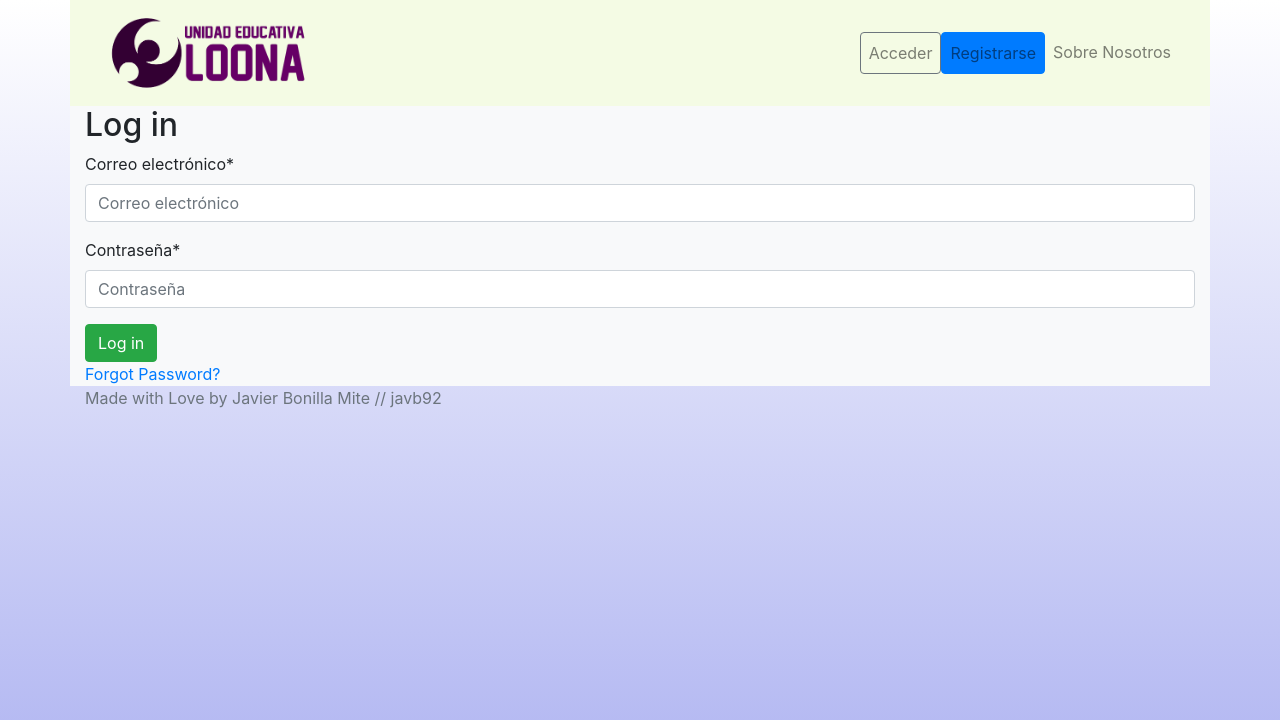
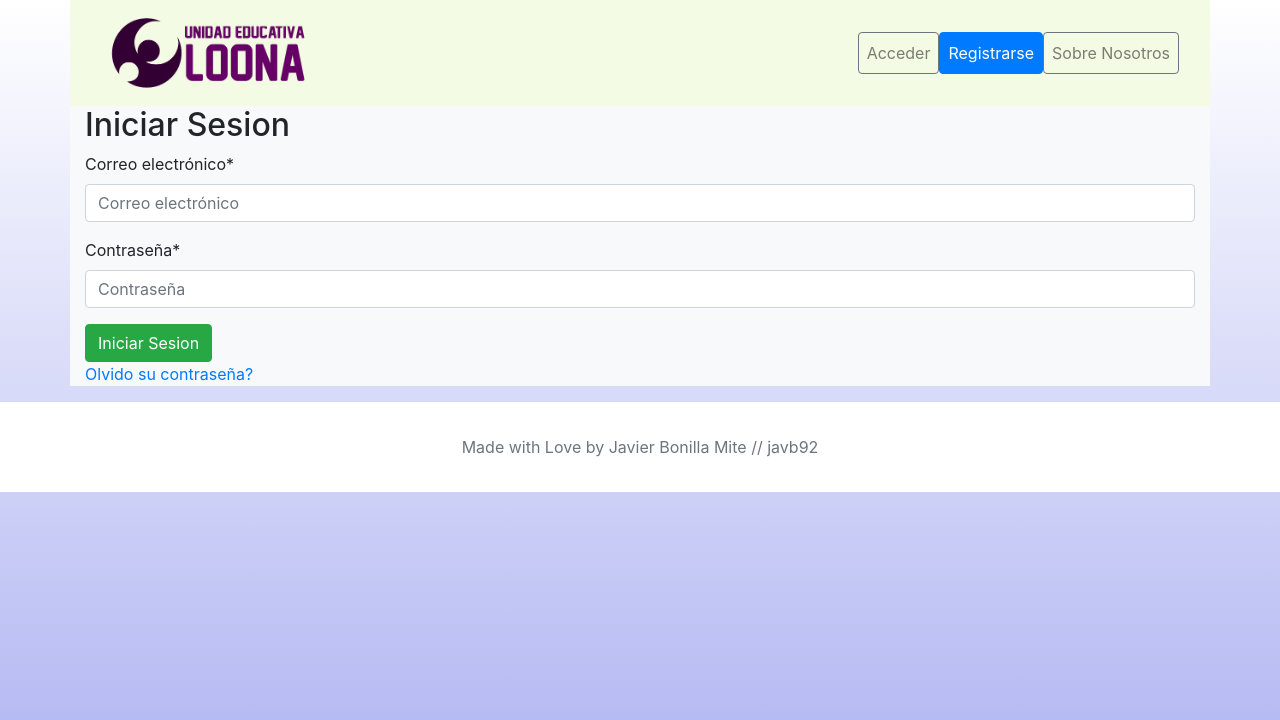
Before and after one commit to bonllavier/django_loona_school, a Django app: page /accounts/login/ in a window 1280 px wide. Shown: the top 720 px of the page. Run offline with Django 3.2, Linux system fonts and the light colour scheme; some libraries are stand-ins or nearby versions.

Commit message:
updated css

```diff
--- a/config/settings.py
+++ b/config/settings.py
@@ -141,7 +141,7 @@ STATIC_ROOT = os.path.join(BASE_DIR, "staticfiles")
 # https://docs.djangoproject.com/en/dev/ref/settings/#static-url
 STATIC_URL = '/static/'
 # https://docs.djangoproject.com/en/dev/ref/contrib/staticfiles/#std:setting-STATICFILES_DIRS
-STATICFILES_DIRS = [os.path.join(BASE_DIR, "pages/static")]
+STATICFILES_DIRS = [os.path.join(BASE_DIR, "static")]
 # http://whitenoise.evans.io/en/stable/django.html#add-compression-and-caching-support
 STATICFILES_STORAGE = "whitenoise.storage.CompressedManifestStaticFilesStorage"
 
--- a/pages/static/assets/css/styles.css
+++ b/pages/static/assets/css/styles.css
@@ -58,6 +58,7 @@ h1 a {
 	border-radius: 50%;
 	background-color: #ccc;
 	padding: 3px;
+	border: 1px black solid;
 }
 
 
@@ -66,3 +67,9 @@ h1 a {
 .form_accounts {
   max-width: 400px;
 }
+
+/* FOOTER ==========*/
+.footer {
+	background: white;
+    padding: 33px;
+}
--- a/templates/_base.html
+++ b/templates/_base.html
@@ -16,7 +16,8 @@
     <script src="https://code.jquery.com/jquery-3.5.1.slim.min.js" integrity="sha384-DfXdz2htPH0lsSSs5nCTpuj/zy4C+OGpamoFVy38MVBnE+IbbVYUew+OrCXaRkfj" crossorigin="anonymous"></script>
     <script src="https://cdn.jsdelivr.net/npm/popper.js@1.16.0/dist/umd/popper.min.js" integrity="sha384-Q6E9RHvbIyZFJoft+2mJbHaEWldlvI9IOYy5n3zV9zzTtmI3UksdQRVvoxMfooAo" crossorigin="anonymous"></script>
     <script src="https://stackpath.bootstrapcdn.com/bootstrap/4.5.0/js/bootstrap.min.js" integrity="sha384-OgVRvuATP1z7JjHLkuOU7Xw704+h835Lr+6QL9UvYjZE3Ipu6Tp75j7Bh/kR0JKI" crossorigin="anonymous"></script>
-    <link href="//netdna.bootstrapcdn.com/bootstrap/3.0.0/css/bootstrap-glyphicons.css" rel="stylesheet">
+    <!-- <link href="//netdna.bootstrapcdn.com/bootstrap/3.0.0/css/bootstrap-glyphicons.css" rel="stylesheet"> -->
+
 {% endblock %}
 </head>
 
@@ -34,7 +35,7 @@
 				<ul class="navbar-nav ml-auto">
 					{% if user.is_authenticated %}
 					<li class="nav-item">
-						<a class="nav-link" href="#" tabindex="-1" aria-disabled="true">Hi {{ user.email }}</a>
+						<a class="nav-link btn btn-outline-secondary" href="#" tabindex="-1" aria-disabled="true">Hi {{ user.email }}</a>
           </li>
           <li class="nav-item">
 						<a class="nav-link btn btn-primary text-white" href="{% url 'classroom' %}" tabindex="-1" aria-disabled="true">Aula Virtual</a>
@@ -47,11 +48,11 @@
 						<a class="nav-link btn btn-outline-secondary" href="{% url 'account_login' %}" tabindex="-1" aria-disabled="true">Acceder</a>
 					</li>
 					<li class="nav-item">
-						<a class="nav-link btn btn-primary" href="{% url 'account_signup' %}" tabindex="-1" aria-disabled="true">Registrarse</a>
+						<a class="nav-link btn btn-primary text-white" href="{% url 'account_signup' %}" tabindex="-1" aria-disabled="true">Registrarse</a>
 					</li>
           {% endif %}
 					<li class="nav-item">
-						<a class="nav-link" href="{% url 'about' %}" tabindex="-1" aria-disabled="true">Sobre Nosotros</a>
+						<a class="nav-link btn btn-outline-secondary" href="{% url 'about' %}" tabindex="-1" aria-disabled="true">Sobre Nosotros</a>
 					</li>
 
 				</ul>
@@ -64,8 +65,8 @@
 		{% endblock %}
 	</main>
 
-  <footer class="footer">
-    <div class="container">
+  <footer class="footer mt-3">
+    <div class="container text-center">
       <span class="text-muted">Made with Love by Javier Bonilla Mite // javb92</span>
     </div>
   </footer>
--- a/templates/account/login.html
+++ b/templates/account/login.html
@@ -4,11 +4,11 @@
 {% block title %}Log in{% endblock %}
 
 {% block content %}
-<h2>Log in</h2>
+<h2>Iniciar Sesion</h2>
 <form method="post">
   {% csrf_token %}
   {{ form|crispy }}
-  <button class="btn btn-success" type="submit">Log in</button>
+  <button class="btn btn-success" type="submit">Iniciar Sesion</button>
 </form>
-<a href="{% url 'account_reset_password' %}">Forgot Password?</a>
+<a href="{% url 'account_reset_password' %}">Olvido su contraseña?</a>
 {% endblock content %}
--- a/templates/account/signup.html
+++ b/templates/account/signup.html
@@ -4,10 +4,10 @@
 {% block title %}Sign up{% endblock %}
 
 {% block content %}
-<h2>Sign up</h2>
+<h2>Registro de Usuario</h2>
 <form method="post">
   {% csrf_token %}
   {{ form|crispy }}
-  <button class="btn btn-success" type="submit">Sign up</button>
+  <button class="btn btn-success" type="submit">Registrarse</button>
 </form>
 {% endblock content %}
```
Also changed, not shown: static/images/favicon.ico (added).
